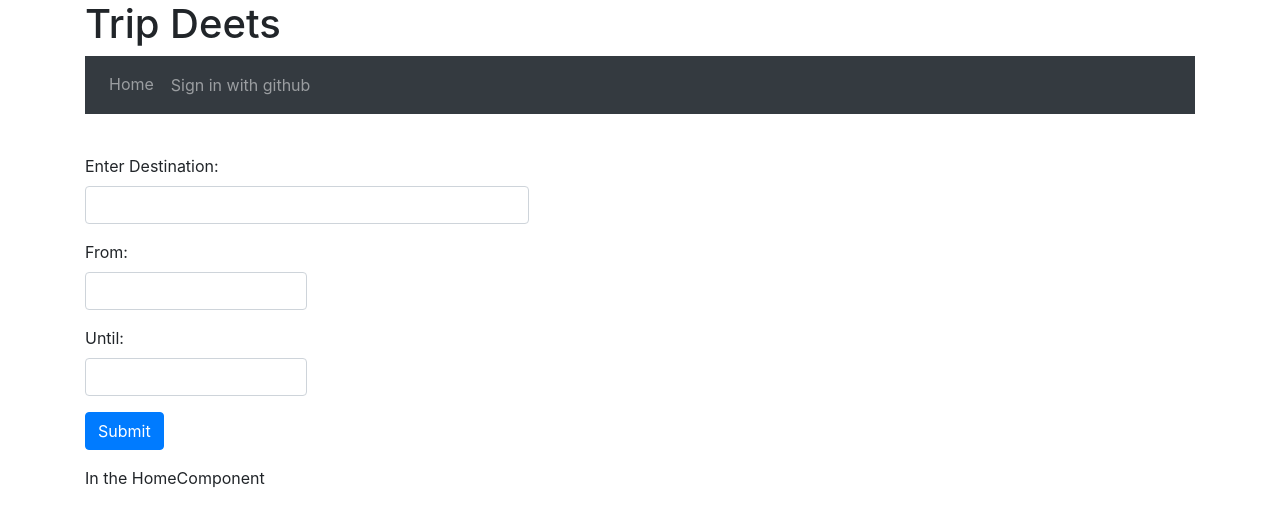
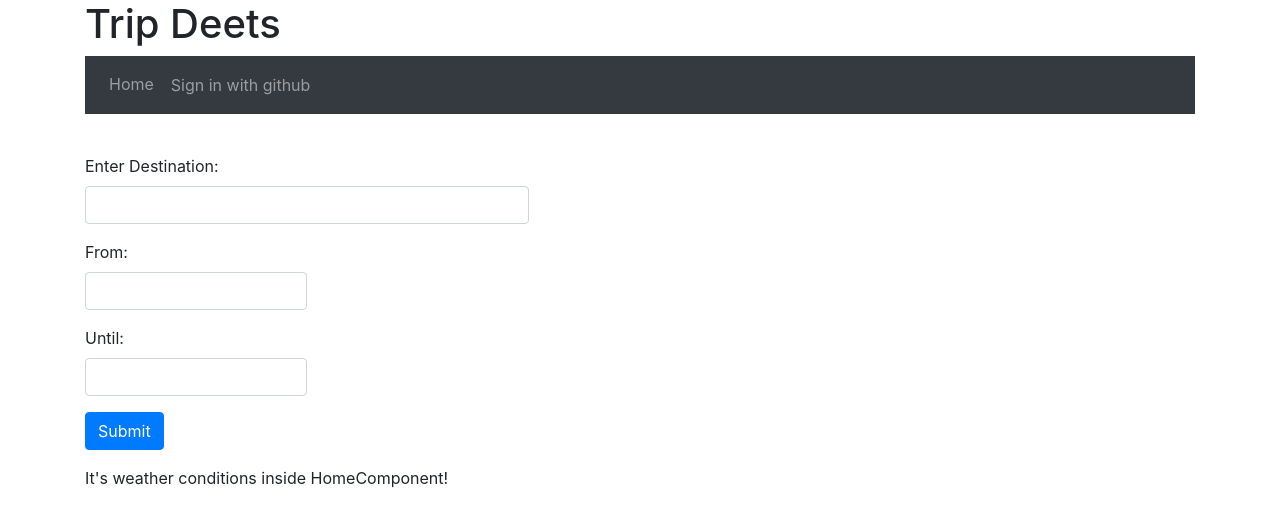
Before and after one commit to JansenMartin/trip-deets, a Vue app: page / in a window 1280 px wide. Shown: the top 526 px of the page. Built offline with nearby package versions, Linux system fonts and the light colour scheme.

Commit message:
Render ListComponent by passing props dynamically

```diff
--- a/src/components/HomeComponent.vue
+++ b/src/components/HomeComponent.vue
@@ -14,7 +14,9 @@
           <button class="btn btn-primary">Submit</button>
         </div>
      </form>
-     <ListComponent weatherData="In the HomeComponent" />
+     <div>
+       <ListComponent :weatherData=weather.data />
+     </div>
     </div>
   <!-- <div class="row justify-content-center">
       <div class="col-md-8">
@@ -40,7 +42,8 @@ export default {
   },
     data(){
         return {
-            query:{}
+            query:{},
+            weather: {data: "It's weather conditions inside HomeComponent!"},
         }
     },
     // created: {
```
